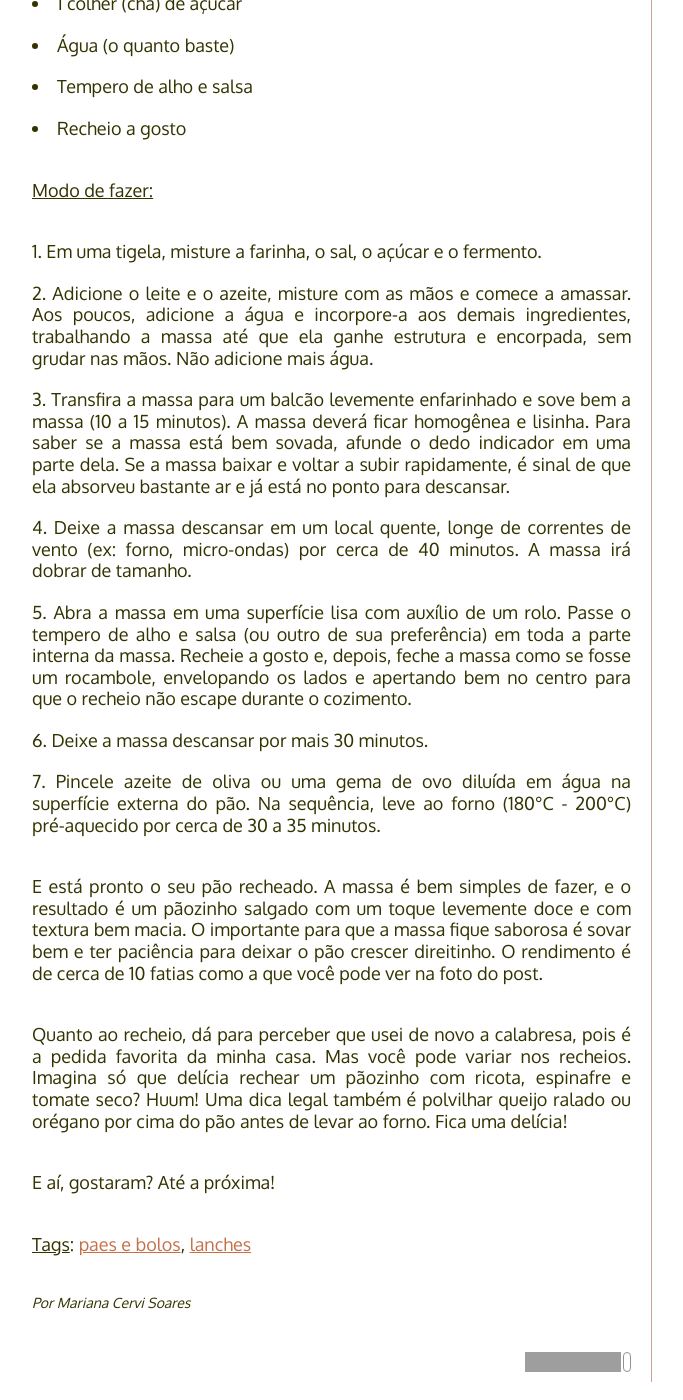
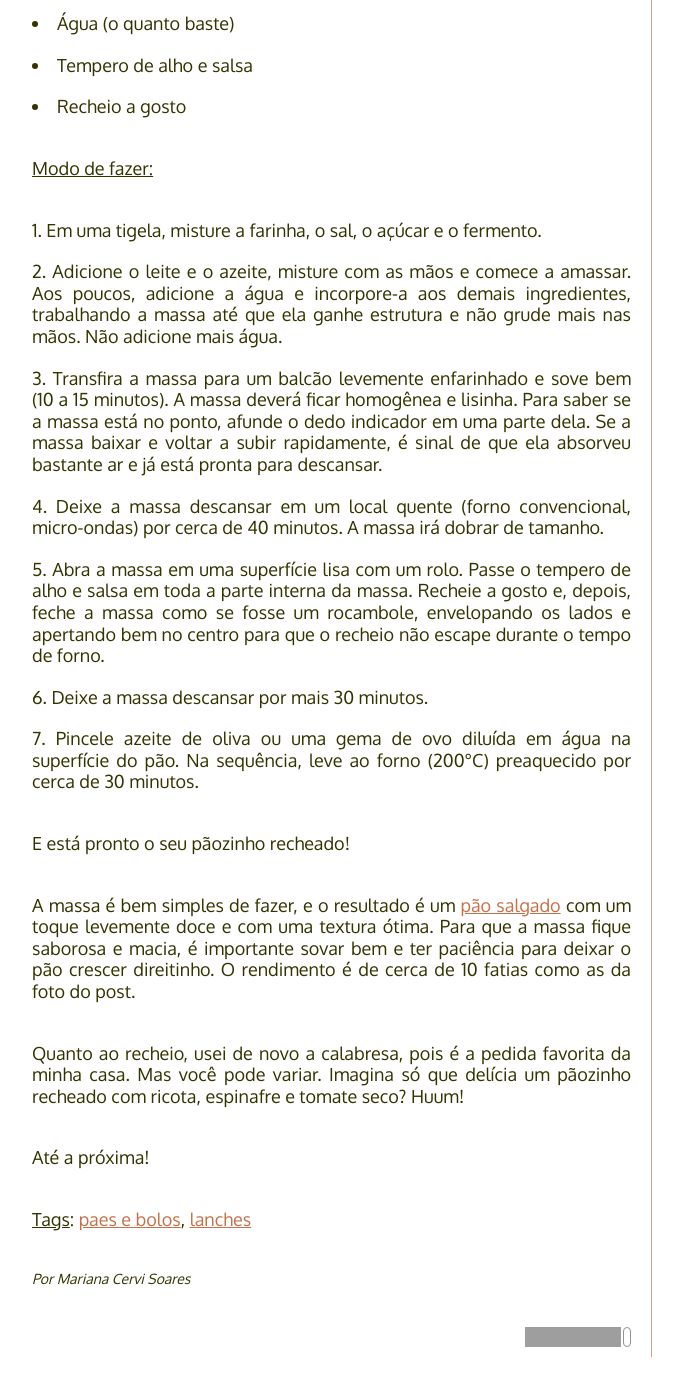
Before and after one commit to PaneladePau/paneladepau-jekyll-blog, a Jekyll site: the page built from _posts/2015-02-23-paozinho-recheado.md, in a window 1280 px wide and 1400 px high, scrolled down 1195 px. Shown: the whole window, without its empty margins (138-821 px from the left). Built offline with Jekyll 4.4.1, drawn with Linux system fonts in a browser that asks for light colours; nearby versions of some CDN libraries; some web fonts are replaced; some of the changed text lies outside the part shown; grey boxes are pictures that could not be loaded.

Commit message:
“update”

```diff
--- a/_posts/2015-02-23-paozinho-recheado.md
+++ b/_posts/2015-02-23-paozinho-recheado.md
@@ -15,9 +15,9 @@
 [este é um texto com link](https://www.enderecodolink.com)
 {% endcomment %}
 
-Pão é aquele tipo de comida básica. Historicamente ligado aos modos de vida da nossa sociedade e parte insubstituível de muitas refeições, principalmente o sagrado café da manhã, o pão é um alimento bem nutritivo e também saboroso. Os modos de fazer e as receitas são extremamente variados, e as padarias nos deixam loucos com tanta variedade diferente e deliciosa!
+Pão é pedida de todas as horas, mas principalmente no sagrado café da manhã. O pão é um alimento bem nutritivo e saboroso, com modos de fazer e receitas bem variados: as padarias nos deixam loucos com tanta variedade!
 
-E hoje a gente vai de pão aqui no blog. A pedida é bem parecida com o [Pão de Calabresa](http://paneladepau.com.br/pao-de-calabresa). No entanto, a receita de hoje é menorzinha, perfeita para poucas pessoas e para comer na hora, sem o perigo de sobras para a semana :)
+E hoje a gente vai de pãozinho recheado aqui no blog. Ele é bem parecido com o nosso [pão de calabresa](http://paneladepau.com.br/pao-de-calabresa), só que é menor, perfeito para ser devorado assim que sair do forno. E se você mora sozinho ou com poucas pessoas, o pãozinho recheado de hoje tem o tamanho ideal para a sua casa :)
 
 **Pãozinho recheado**
 
@@ -36,16 +36,17 @@
 ### Modo de fazer:
 
 1. Em uma tigela, misture a farinha, o sal, o açúcar e o fermento.
-2. Adicione o leite e o azeite, misture com as mãos e comece a amassar. Aos poucos, adicione a água e incorpore-a aos demais ingredientes, trabalhando a massa até que ela ganhe estrutura e encorpada, sem grudar nas mãos. Não adicione mais água.
-3. Transfira a massa para um balcão levemente enfarinhado e sove bem a massa (10 a 15 minutos). A massa deverá ficar homogênea e lisinha. Para saber se a massa está bem sovada, afunde o dedo indicador em uma parte dela. Se a massa baixar e voltar a subir rapidamente, é sinal de que ela absorveu bastante ar e já está no ponto para descansar.
-4. Deixe a massa descansar em um local quente, longe de correntes de vento (ex: forno, micro-ondas) por cerca de 40 minutos. A massa irá dobrar de tamanho.
-5. Abra a massa em uma superfície lisa com auxílio de um rolo. Passe o tempero de alho e salsa (ou outro de sua preferência) em toda a parte interna da massa. Recheie a gosto e, depois, feche a massa como se fosse um rocambole, envelopando os lados e apertando bem no centro para que o recheio não escape durante o cozimento.
+2. Adicione o leite e o azeite, misture com as mãos e comece a amassar. Aos poucos, adicione a água e incorpore-a aos demais ingredientes, trabalhando a massa até que ela ganhe estrutura e não grude mais nas mãos. Não adicione mais água.
+3. Transfira a massa para um balcão levemente enfarinhado e sove bem (10 a 15 minutos). A massa deverá ficar homogênea e lisinha. Para saber se a massa está no ponto, afunde o dedo indicador em uma parte dela. Se a massa baixar e voltar a subir rapidamente, é sinal de que ela absorveu bastante ar e já está pronta para descansar.
+4. Deixe a massa descansar em um local quente (forno convencional, micro-ondas) por cerca de 40 minutos. A massa irá dobrar de tamanho.
+5. Abra a massa em uma superfície lisa com um rolo. Passe o tempero de alho e salsa em toda a parte interna da massa. Recheie a gosto e, depois, feche a massa como se fosse um rocambole, envelopando os lados e apertando bem no centro para que o recheio não escape durante o tempo de forno.
 6. Deixe a massa descansar por mais 30 minutos.
-7. Pincele azeite de oliva ou uma gema de ovo diluída em água na superfície externa do pão. Na sequência, leve ao forno (180°C - 200°C) pré-aquecido por cerca de 30 a 35 minutos.
+7. Pincele azeite de oliva ou uma gema de ovo diluída em água na superfície do pão. Na sequência, leve ao forno (200°C) preaquecido por cerca de 30 minutos.
 
-E está pronto o seu pão recheado. A massa é bem simples de fazer, e o resultado é um pãozinho salgado com um toque levemente doce e com textura bem macia. O importante para que a massa fique saborosa é sovar bem e ter paciência para deixar o pão crescer direitinho. O rendimento é de cerca de 10 fatias como a que você pode ver na foto do post.
+E está pronto o seu pãozinho recheado!
 
-Quanto ao recheio, dá para perceber que usei de novo a calabresa, pois é a pedida favorita da minha casa. Mas você pode variar nos recheios. Imagina só que delícia rechear um pãozinho com ricota, espinafre e tomate seco? Huum! Uma dica legal também é polvilhar queijo ralado ou orégano por cima do pão antes de levar ao forno. Fica uma delícia!
+A massa é bem simples de fazer, e o resultado é um [pão salgado](http://paneladepau.com.br/pao-na-chapa-com-requeijao/) com um toque levemente doce e com uma textura ótima. Para que a massa fique saborosa e macia, é importante sovar bem e ter paciência para deixar o pão crescer direitinho. O rendimento é de cerca de 10 fatias como as da foto do post.
 
-E aí, gostaram?
+Quanto ao recheio, usei de novo a calabresa, pois é a pedida favorita da minha casa. Mas você pode variar. Imagina só que delícia um pãozinho recheado com ricota, espinafre e tomate seco? Huum!
+
 Até a próxima!
```
